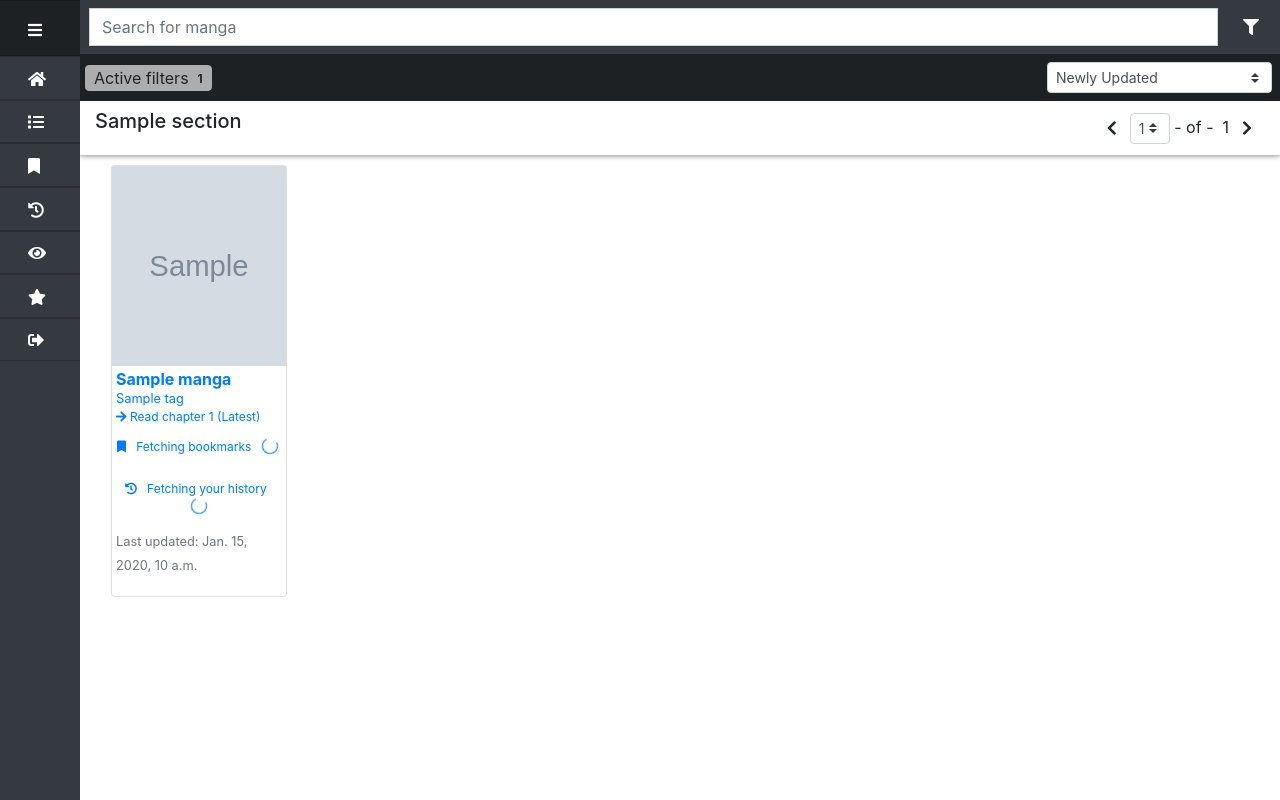
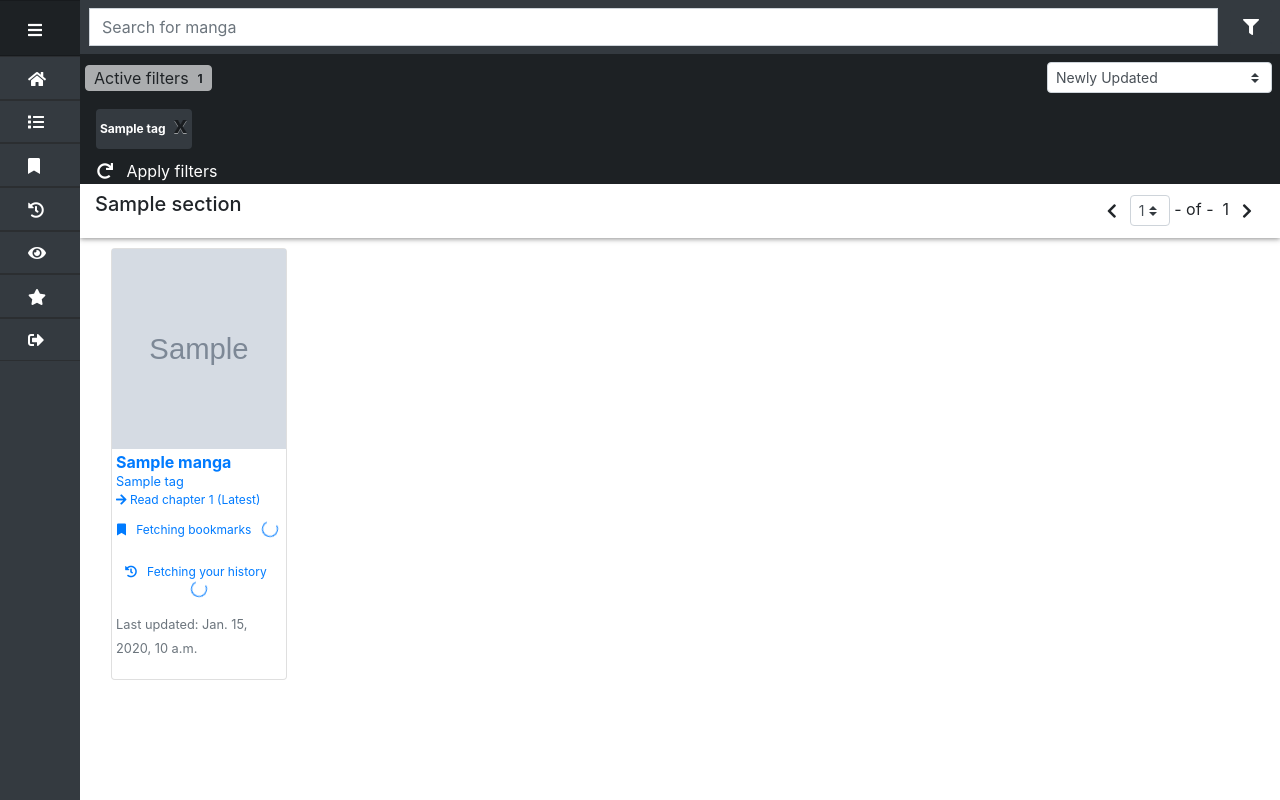
Before and after one commit to lusayo-nyondo/web_manga_reader, a Django app: template manga/templates/manga/modules/manga_list.dtl.html in a window 1280 px wide. Run offline with Django 3.2, Linux system fonts and the light colour scheme; the template is opened without the code that fills it: most values are stand-ins (such as "Sample title", 1, 10 or a date in 2020); grey boxes marked "Sample" are stand-in pictures; some libraries are stand-ins or nearby versions.

Commit message:
Fixed the tag registration for manga_filtered_view.

```diff
--- a/manga/templates/manga/modules/manga_list.dtl.html
+++ b/manga/templates/manga/modules/manga_list.dtl.html
@@ -73,7 +73,7 @@
             </div>
         </div>
         <div class="d-flex btn-dark active w-100 m-0 active-filters-container px-2 py-0" id="active-filters-container">
-            <div class="justify-content-center active_filters_list w-100 collapse" id="active_filters_list">
+            <div class="justify-content-center active_filters_list w-100 collapse{% if active_tags %} show{% endif %}"" id="active_filters_list">
                 <div class="active-filters-stub {% if active_tags %}d-none{% endif %}" id="active-filters-stub">
                     <div class="stub-item d-flex flex-column justify-items-center align-items-center">
                         <div class="stub-image">
@@ -89,9 +89,19 @@
                 <div class="tag-filters" id="active_tag_filters_list">
                 {% if active_tags %}
                 {% for tag in active_tags%}
-                <span
-                    id="active_tag_{{ tag.id }}"
-                    class="active-filter-item badge badge-dark p-2 m-2 d-inline-block tag">{{ tag.tag_name }}</span>
+                <span id="active_tag_{{ tag.id }}" class="active-filter-item badge badge-dark p-1 m-2 d-inline-block d-inline-flex justify-content-center align-items-center tag">{{ tag.tag_name }}
+                    <button
+                        type="button"
+                        class="close btn btn-sm p-0 pb-2 m-0 ml-2"
+                        aria-label="Close"
+                        data-action="remove_filter"
+                        data-filter-type="tag"
+                        data-filter-value="{{ tag.id }}"
+                        data-filter-display-name="{{ tag.tag_name }}"
+                        onclick="toggle_global_filter_btn(this)">
+                        <span>x</span>
+                    </button>
+                </span>
                 {% endfor %}
                 {% endif %}
                 </div>
--- a/static/site_assets/js/modules/manga_list_filters.js
+++ b/static/site_assets/js/modules/manga_list_filters.js
@@ -255,7 +255,7 @@
             for(; i < l; i++) {
                 var tag = tags[i];
 
-                if (tag[1] == filter_value) {
+                if (tag == filter_value) {
                     return false;
                 }
             }
```
